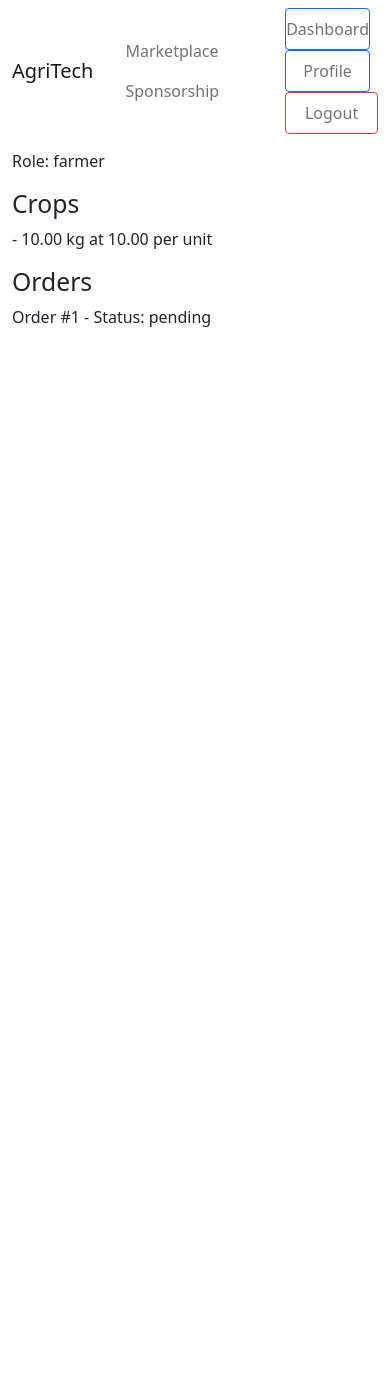
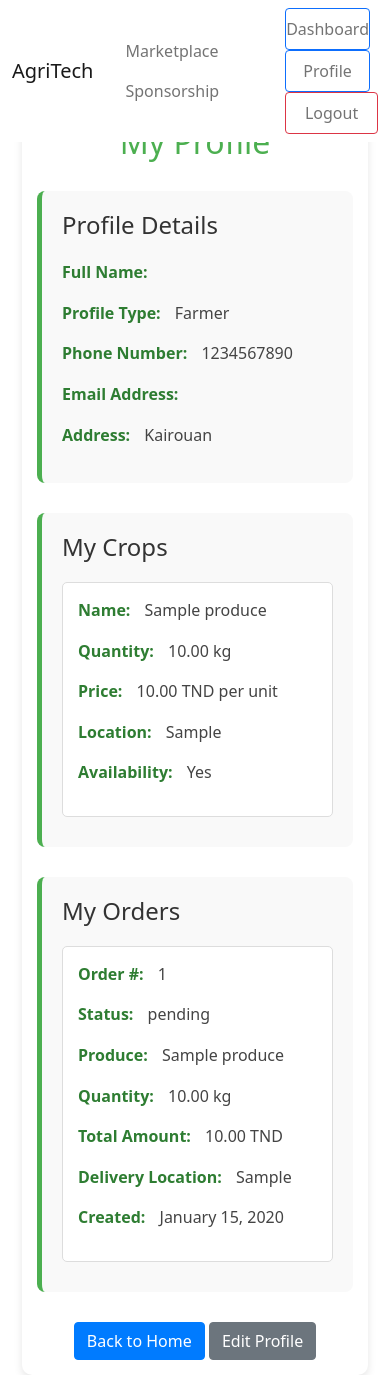
Before and after one commit to toorki/agritech_prototype, a Django app: page /marketplace/profile/ in a window 390 px wide. Before the commit the page ends 327 px from the top, so only its background shows below. Run offline with Django 5.2, Linux system fonts and the light colour scheme; a user stored in the database is signed in; data comes from the database, SQL or seed files in the repository; tables that the repository leaves empty hold one stand-in row (values such as "Sample post"); parts of the project's set-up code (start-up, migrations or seed data) failed here and were passed over; some libraries are stand-ins or nearby versions.

Commit message:
Update user_profile.html to display full name, profile type, phone, email, and address

```diff
--- a/marketplace/urls.py
+++ b/marketplace/urls.py
@@ -5,7 +5,6 @@
 
 app_name = 'marketplace'  # Namespace for the app
 
-# DRF Router for API endpoints
 router = DefaultRouter()
 router.register(r'farmers', views.FarmerViewSet)
 router.register(r'buyers', views.BuyerViewSet)
@@ -18,8 +17,8 @@
 router.register(r'sponsorship-payments', views.SponsorshipPaymentViewSet)
 
 urlpatterns = [
-    path('api/', include(router.urls)),  # API endpoints
-    path('', views.marketplace_home, name='marketplace_home'),  # Marketplace homepage
+    path('api/', include(router.urls)),
+    path('', views.marketplace_home, name='marketplace_home'),
     path('farmers/', views.farmer_list, name='farmer_list'),
     path('farmers/<int:farmer_id>/', views.farmer_detail, name='farmer_detail'),
     path('produce/', views.produce_list, name='produce_list'),
@@ -27,6 +26,7 @@
     path('orders/', views.order_list, name='order_list'),
     path('orders/<int:order_id>/', views.order_detail, name='order_detail'),
     path('profile/', views.user_profile, name='user_profile'),
+    path('profile/update/', views.user_profile_update, name='user_profile_update'),
     path('sponsorships/', views.sponsorship_list, name='sponsorship_list'),
     path('sponsorships/<int:sponsorship_id>/', views.sponsorship_detail, name='sponsorship_detail'),
     path('sponsorships/create/', views.create_sponsorship, name='create_sponsorship'),
--- a/marketplace/views.py
+++ b/marketplace/views.py
@@ -216,22 +216,90 @@
     user = request.user
     try:
         profile = UserProfile.objects.get(user=user)
+        logger.debug(f"User {user.username} accessed profile with role: {profile.role}")
+
         if profile.role == 'buyer':
             buyer = Buyer.objects.get(profile=profile)
-            orders = Order.objects.filter(buyer=buyer)
+            orders = Order.objects.filter(buyer=buyer).order_by('-created_at')
             context = {'profile': buyer, 'orders': orders, 'profile_type': 'buyer'}
         elif profile.role == 'farmer':
             farmer = Farmer.objects.get(profile=profile)
-            produce_items = Produce.objects.filter(farmer=farmer)
-            orders = Order.objects.filter(produce__farmer=farmer)
+            produce_items = Produce.objects.filter(farmer=farmer).order_by('-created_at')
+            orders = Order.objects.filter(produce__farmer=farmer).order_by('-created_at')
             context = {'profile': farmer, 'produce_items': produce_items, 'orders': orders, 'profile_type': 'farmer'}
         elif profile.role == 'sponsor':
             sponsor = Sponsor.objects.get(profile=profile)
             context = {'profile': sponsor, 'profile_type': 'sponsor'}
         else:
+            logger.warning(f"User {user.username} has an invalid role: {profile.role}")
+            messages.error(request, "Invalid user role.")
             return redirect('marketplace:marketplace_home')
+
         return render(request, 'marketplace/user_profile.html', context)
     except UserProfile.DoesNotExist:
+        logger.error(f"User {user.username} has no UserProfile.")
+        messages.error(request, "Profile not found. Please complete your registration.")
+        return redirect('marketplace:marketplace_home')
+    except (Buyer.DoesNotExist, Farmer.DoesNotExist, Sponsor.DoesNotExist) as e:
+        logger.error(f"Profile detail missing for user {user.username}: {str(e)}")
+        messages.error(request, "Profile details are incomplete.")
+        return redirect('marketplace:marketplace_home')
+
+@login_required
+def user_profile_update(request):
+    user = request.user
+    try:
+        profile = UserProfile.objects.get(user=user)
+        logger.debug(f"User {user.username} accessing profile update with role: {profile.role}")
+
+        if request.method == 'POST':
+            if profile.role == 'buyer':
+                buyer = Buyer.objects.get(profile=profile)
+                buyer.phone_number = request.POST.get('phone_number')
+                buyer.location = request.POST.get('location')
+                buyer.save()
+                messages.success(request, "Buyer profile updated successfully!")
+                return redirect('marketplace:user_profile')
+            elif profile.role == 'farmer':
+                farmer = Farmer.objects.get(profile=profile)
+                farmer.phone_number = request.POST.get('phone_number')
+                farmer.location = request.POST.get('location')
+                farmer.save()
+                messages.success(request, "Farmer profile updated successfully!")
+                return redirect('marketplace:user_profile')
+            elif profile.role == 'sponsor':
+                sponsor = Sponsor.objects.get(profile=profile)
+                sponsor.phone_number = request.POST.get('phone_number')
+                sponsor.organization = request.POST.get('organization')
+                sponsor.save()
+                messages.success(request, "Sponsor profile updated successfully!")
+                return redirect('marketplace:user_profile')
+            else:
+                logger.warning(f"User {user.username} has an invalid role: {profile.role}")
+                messages.error(request, "Invalid user role.")
+                return redirect('marketplace:marketplace_home')
+
+        if profile.role == 'buyer':
+            profile_instance = Buyer.objects.get(profile=profile)
+        elif profile.role == 'farmer':
+            profile_instance = Farmer.objects.get(profile=profile)
+        elif profile.role == 'sponsor':
+            profile_instance = Sponsor.objects.get(profile=profile)
+        else:
+            return redirect('marketplace:marketplace_home')
+
+        context = {
+            'profile': profile_instance,
+            'profile_type': profile.role,
+        }
+        return render(request, 'marketplace/user_profile_update.html', context)
+    except UserProfile.DoesNotExist:
+        logger.error(f"User {user.username} has no UserProfile.")
+        messages.error(request, "Profile not found.")
+        return redirect('marketplace:marketplace_home')
+    except (Buyer.DoesNotExist, Farmer.DoesNotExist, Sponsor.DoesNotExist) as e:
+        logger.error(f"Profile detail missing for user {user.username}: {str(e)}")
+        messages.error(request, "Profile details are incomplete.")
         return redirect('marketplace:marketplace_home')
 
 @login_required
--- a/templates/marketplace/user_profile.html
+++ b/templates/marketplace/user_profile.html
@@ -1,40 +1,150 @@
 {% extends 'base.html' %}
+
+{% load static %}
 
 {% block title %}Profile{% endblock %}
 
 {% block content %}
+<style>
+    .profile-container {
+        max-width: 800px;
+        margin: 0 auto;
+        padding: 20px;
+        background-color: #fff;
+        border-radius: 10px;
+        box-shadow: 0 4px 8px rgba(0, 0, 0, 0.1);
+    }
+
+    .profile-header {
+        text-align: center;
+        margin-bottom: 30px;
+    }
+
+    .profile-header h1 {
+        color: #4CAF50;
+        font-size: 2.5rem;
+        margin-bottom: 10px;
+    }
+
+    .profile-section {
+        margin-bottom: 30px;
+        padding: 20px;
+        background-color: #f9f9f9;
+        border-radius: 8px;
+        border-left: 5px solid #4CAF50;
+    }
+
+    .profile-section h2 {
+        color: #333;
+        margin-bottom: 20px;
+        font-size: 1.8rem;
+    }
+
+    .profile-section p {
+        margin-bottom: 15px;
+        color: #444;
+        line-height: 1.6;
+    }
+
+    .profile-section strong {
+        color: #2E7D32;
+        margin-right: 10px;
+    }
+
+    .produce-item, .order-item {
+        background-color: #fff;
+        padding: 15px;
+        margin-bottom: 10px;
+        border-radius: 5px;
+        border: 1px solid #ddd;
+        transition: transform 0.2s, box-shadow 0.2s;
+    }
+
+    .produce-item:hover, .order-item:hover {
+        transform: translateY(-2px);
+        box-shadow: 0 4px 12px rgba(0, 0, 0, 0.1);
+    }
+
+    .no-items {
+        color: #888;
+        font-style: italic;
+    }
+
+    @media (max-width: 768px) {
+        .profile-container {
+            margin: 0 10px;
+            padding: 15px;
+        }
+
+        .profile-header h1 {
+            font-size: 2rem;
+        }
+
+        .profile-section h2 {
+            font-size: 1.5rem;
+        }
+    }
+</style>
+
+<div class="profile-container">
+    <div class="profile-header">
         <h1>My Profile</h1>
-<p>Role: {{ profile_type }}</p>
+    </div>
+
+    <div class="profile-section">
+        <h2>Profile Details</h2>
+        <p><strong>Full Name:</strong> {{ profile.profile.user.get_full_name }}</p>
+        <p><strong>Profile Type:</strong> {{ profile_type|capfirst }}</p>
+        <p><strong>Phone Number:</strong> {{ profile.phone_number }}</p>
+        <p><strong>Email Address:</strong> {{ profile.profile.user.email }}</p>
+        {% if profile_type == 'buyer' or profile_type == 'farmer' %}
+            <p><strong>Address:</strong> {{ profile.location }}</p>
+        {% elif profile_type == 'sponsor' %}
+            <p><strong>Address:</strong> {{ profile.organization }}</p>
+        {% endif %}
+    </div>
 
     {% if profile_type == 'farmer' %}
-    <h2>Crops</h2>
+        <div class="profile-section">
+            <h2>My Crops</h2>
             {% if produce_items %}
                 {% for item in produce_items %}
-            <p>{{ item.name }} - {{ item.quantity }} {{ item.unit }} at {{ item.price_per_unit }} per unit</p>
+                    <div class="produce-item">
+                        <p><strong>Name:</strong> {{ item.title }}</p>
+                        <p><strong>Quantity:</strong> {{ item.quantity }} {{ item.unit }}</p>
+                        <p><strong>Price:</strong> {{ item.price_per_unit }} TND per unit</p>
+                        <p><strong>Location:</strong> {{ item.location }}</p>
+                        <p><strong>Availability:</strong> {{ item.is_available|yesno:"Yes,No" }}</p>
+                    </div>
                 {% endfor %}
             {% else %}
-        <p>No crops listed yet.</p>
+                <p class="no-items">No crops listed yet.</p>
             {% endif %}
-{% elif profile_type == 'sponsor' %}
-    <h2>Sponsor Profile</h2>
-    <p><strong>Username:</strong> {{ profile.profile.user.username }}</p>
-    <p><strong>Name:</strong> {{ profile.profile.user.first_name }} {{ profile.profile.user.last_name }}</p>
-    <p><strong>Phone:</strong> {{ profile.phone_number }}</p>
-    <p><strong>Organization:</strong> {{ profile.organization }}</p>
-{% elif profile_type == 'buyer' %}
-    <h2>Buyer Profile</h2>
-    <p><strong>Username:</strong> {{ profile.profile.user.username }}</p>
-    <p><strong>Name:</strong> {{ profile.profile.user.first_name }} {{ profile.profile.user.last_name }}</p>
-    <p><strong>Phone:</strong> {{ profile.phone_number }}</p>
-    <p><strong>Location:</strong> {{ profile.location }}</p>
+        </div>
     {% endif %}
 
-<h2>Orders</h2>
+    <div class="profile-section">
+        <h2>My Orders</h2>
         {% if orders %}
             {% for order in orders %}
-        <p>Order #{{ order.id }} - Status: {{ order.status }}</p>
+                <div class="order-item">
+                    <p><strong>Order #:</strong> {{ order.id }}</p>
+                    <p><strong>Status:</strong> {{ order.status }}</p>
+                    <p><strong>Produce:</strong> {{ order.produce.title }}</p>
+                    <p><strong>Quantity:</strong> {{ order.quantity }} {{ order.produce.unit }}</p>
+                    <p><strong>Total Amount:</strong> {{ order.total_amount }} TND</p>
+                    <p><strong>Delivery Location:</strong> {{ order.delivery_location }}</p>
+                    <p><strong>Created:</strong> {{ order.created_at|date:"F j, Y" }}</p>
+                </div>
             {% endfor %}
         {% else %}
-    <p>No orders found.</p>
+            <p class="no-items">No orders found.</p>
         {% endif %}
+    </div>
+
+    <div class="text-center">
+        <a href="{% url 'marketplace:marketplace_home' %}" class="btn btn-primary">Back to Home</a>
+        <a href="{% url 'marketplace:user_profile_update' %}" class="btn btn-secondary">Edit Profile</a>
+    </div>
+</div>
 {% endblock %}
```
Lines whose indentation alone changed are shown as unchanged.
